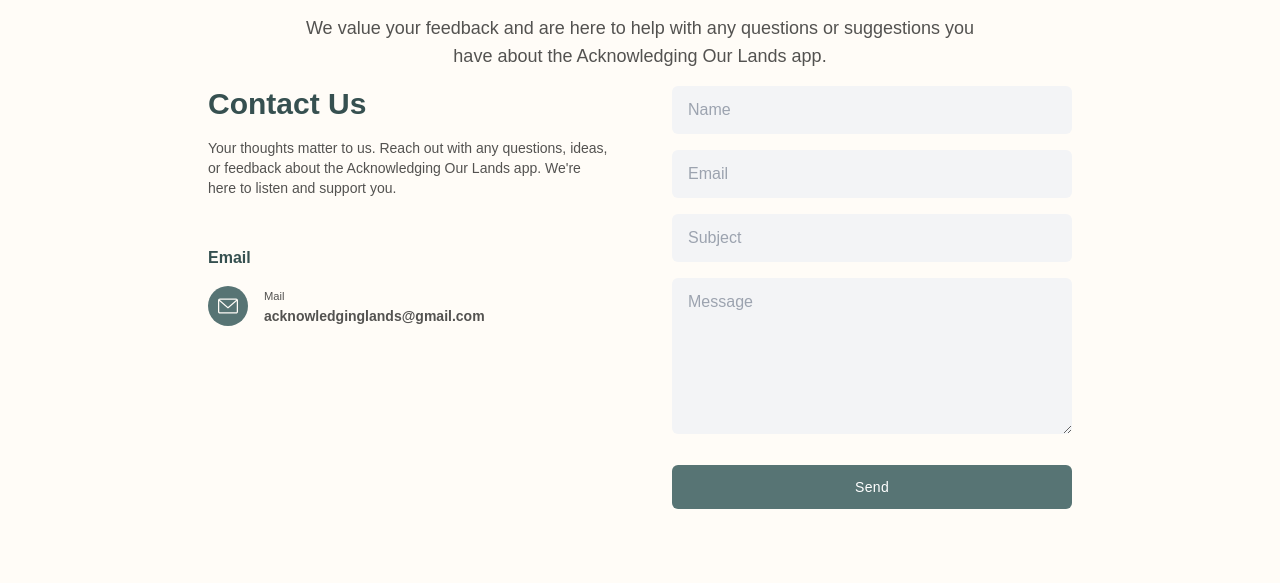
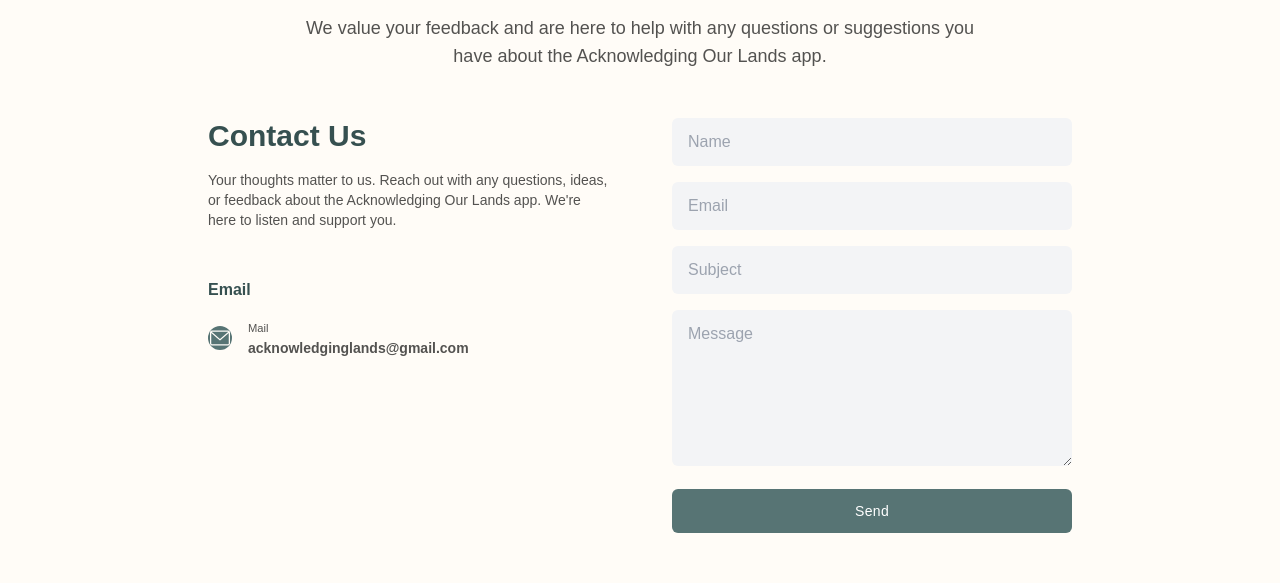
Before and after one commit to bella77-69/acknowledgingOurLands, a React (Vite) app: page /contact in a window 1280 px wide. Shown: the part 186-769 px from the top of the page. Built offline with nearby package versions, Linux system fonts and the light colour scheme; no server answers.

Commit message:
finished styling the Contact page

```diff
--- a/src/Pages/Contact/Contact.jsx
+++ b/src/Pages/Contact/Contact.jsx
@@ -13,7 +13,7 @@
             suggestions you have about the Acknowledging Our Lands app.
           </p>
         </div>
-        <div className="grid sm:grid-cols-2 items-start gap-16 p-4 mx-auto max-w-4xl font-[sans-serif]">
+        <div className="grid sm:grid-cols-1 lg:grid-cols-2 items-start gap-6 sm:gap-12 lg:gap-16 p-4 mx-auto max-w-4xl py-12">
           <div>
             <h1 className="text-active dark:text-customWhite text-3xl font-extrabold">
               Contact Us
@@ -30,7 +30,7 @@
               </h2>
               <ul className="mt-4">
                 <li className="flex items-center">
-                  <div className="bg-customNav h-10 w-10 rounded-full flex items-center justify-center shrink-0">
+                  <div className="bg-customNav h-6 w-6 rounded-full flex items-center justify-center shrink-0">
                     <svg
                       xmlns="http://www.w3.org/2000/svg"
                       width="20px"
@@ -38,10 +38,7 @@
                       fill="#FFFCF7"
                       viewBox="0 0 479.058 479.058"
                     >
-                      <path
-                        d="M434.146 59.882H44.912C20.146 59.882 0 80.028 0 104.794v269.47c0 24.766 20.146 44.912 44.912 44.912h389.234c24.766 0 44.912-20.146 44.912-44.912v-269.47c0-24.766-20.146-44.912-44.912-44.912zm0 29.941c2.034 0 3.969.422 5.738 1.159L239.529 264.631 39.173 90.982a14.902 14.902 0 0 1 5.738-1.159zm0 299.411H44.912c-8.26 0-14.971-6.71-14.971-14.971V122.615l199.778 173.141c2.822 2.441 6.316 3.655 9.81 3.655s6.988-1.213 9.81-3.655l199.778-173.141v251.649c-.001 8.26-6.711 14.97-14.971 14.97z"
-                        data-original="#000000"
-                      />
+                      <path d="M434.146 59.882H44.912C20.146 59.882 0 80.028 0 104.794v269.47c0 24.766 20.146 44.912 44.912 44.912h389.234c24.766 0 44.912-20.146 44.912-44.912v-269.47c0-24.766-20.146-44.912-44.912-44.912zm0 29.941c2.034 0 3.969.422 5.738 1.159L239.529 264.631 39.173 90.982a14.902 14.902 0 0 1 5.738-1.159zm0 299.411H44.912c-8.26 0-14.971-6.71-14.971-14.971V122.615l199.778 173.141c2.822 2.441 6.316 3.655 9.81 3.655s6.988-1.213 9.81-3.655l199.778-173.141v251.649c-.001 8.26-6.711 14.97-14.971 14.97z" />
                     </svg>
                   </div>
                   <a
@@ -56,7 +53,7 @@
             </div>
           </div>
 
-          <form className="ml-auto space-y-4">
+          <form className="space-y-4 mx-auto max-w-xl">
             <input
               type="text"
               placeholder="Name"
@@ -79,7 +76,7 @@
             ></textarea>
             <button
               type="button"
-              className="text-white bg-customNav hover:bg-buttonHover transition-all duration-300 tracking-wide rounded-md text-sm px-4 py-3 w-full !mt-6"
+              className="text-white bg-customNav hover:bg-buttonHover transition-all duration-300 tracking-wide rounded-md text-sm px-4 py-3 w-full mt-6"
             >
               Send
             </button>
```
